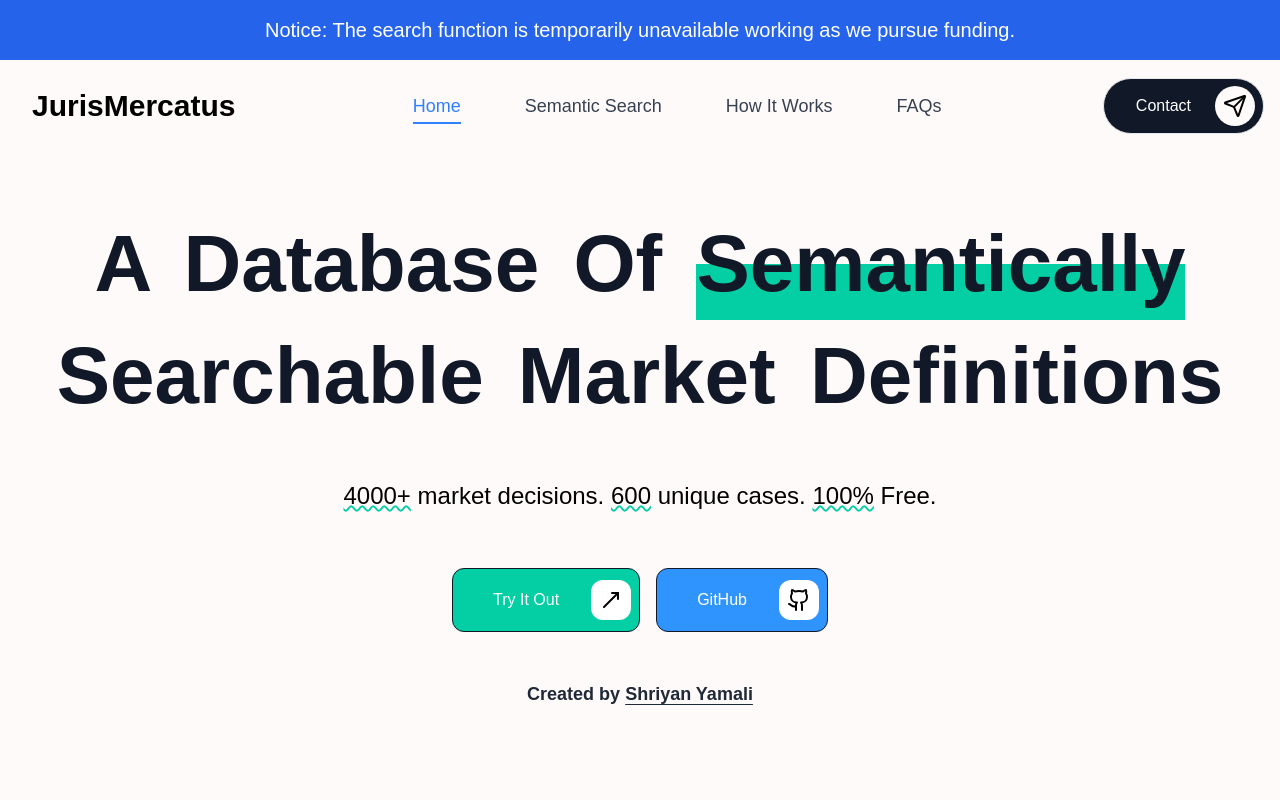
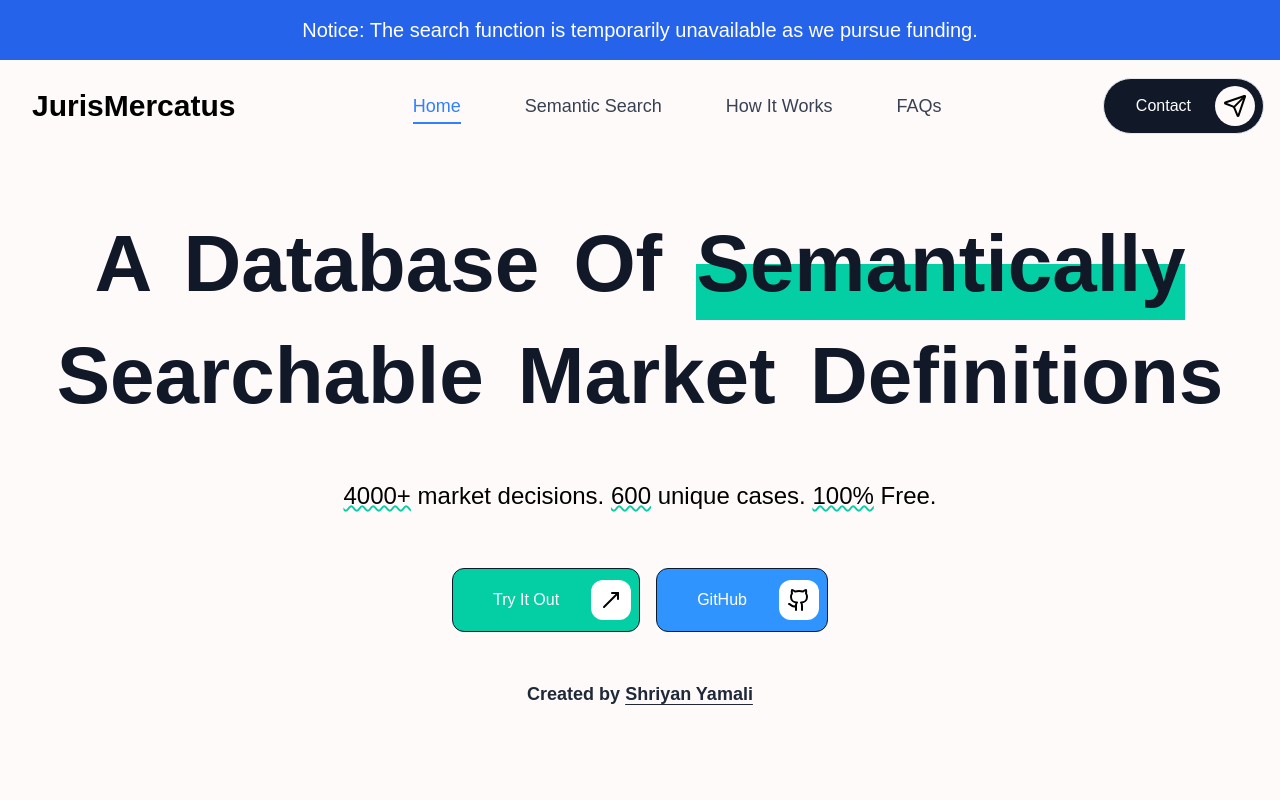
Before and after one commit to shriyanyamali/JurisMercatus, a Next.js app: page / in a window 1280 px wide. Shown: the top 800 px of the page. Built offline with nearby package versions, Linux system fonts and the light colour scheme; a web font is replaced by a local one.

Commit message:
fix grammar for banner

```diff
--- a/app/layout.tsx
+++ b/app/layout.tsx
@@ -50,7 +50,7 @@ export default function RootLayout({
 
         <div className="fixed top-0 left-0 w-full bg-blue-600 text-white text-lg md:text-xl font-medium text-center py-2 sm:py-4 z-50">
           <div className="mx-4 lg:mx-0">
-            Notice: The search function is temporarily unavailable working as we pursue funding.
+            Notice: The search function is temporarily unavailable as we pursue funding.
           </div>
         </div>
 
```
